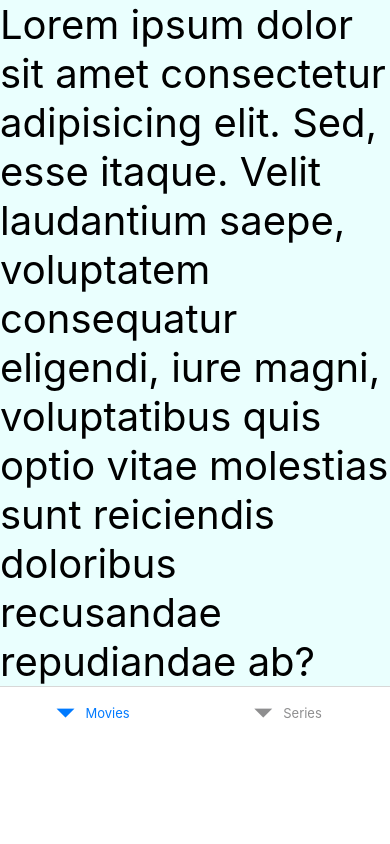
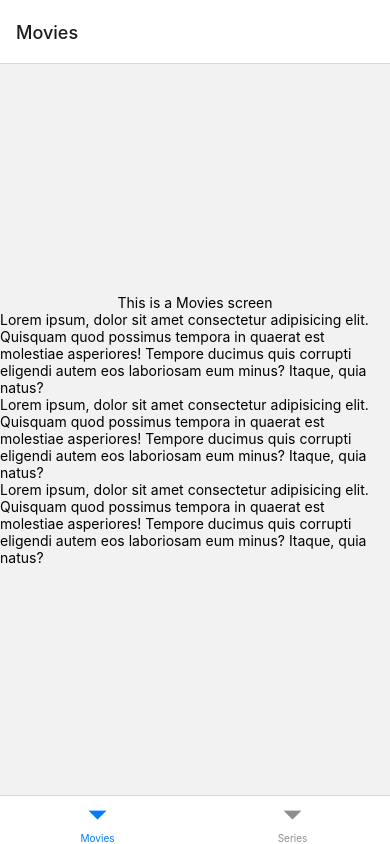
Before and after one commit to abdenassar01/aflami, a React Native app: screen /Movies in a window 390 px wide. Built offline with nearby package versions, Linux system fonts and the light colour scheme.

Commit message:
removing save area screen and fix screen render

```diff
--- a/App.tsx
+++ b/App.tsx
@@ -2,9 +2,7 @@
 
 import { NavigationContainer } from '@react-navigation/native';
 import {
-  SafeAreaView,
   StatusBar,
-  Text,
   useColorScheme,
 } from 'react-native';
 import Tabs from './components/Tabs';
@@ -18,15 +16,11 @@ const App = () => {
 
   return (
     <NavigationContainer>
-      <SafeAreaView style={backgroundStyle}>
-        <StatusBar
-          barStyle={isDarkMode ? 'light-content' : 'dark-content'}
-          backgroundColor={backgroundStyle.backgroundColor}
-        />
-        <Text style={{fontSize: 40}}>Lorem ipsum dolor sit amet consectetur adipisicing elit. Sed, esse itaque. Velit laudantium saepe, voluptatem consequatur eligendi, iure magni, voluptatibus quis optio vitae molestias sunt reiciendis doloribus recusandae repudiandae ab?</Text>
-
-        <Tabs />
-      </SafeAreaView>
+      <StatusBar
+        barStyle={isDarkMode ? 'light-content' : 'dark-content'}
+        backgroundColor={backgroundStyle.backgroundColor}
+      />
+      <Tabs />
     </NavigationContainer>
 
   );
--- a/components/screens/movies/Movies.tsx
+++ b/components/screens/movies/Movies.tsx
@@ -2,11 +2,11 @@ import { View, Text, ScrollView } from 'react-native'
 
 export default function Movies() {
   return (
-    <ScrollView style={{ flex:1}}>
+    <View style={{ flex: 1, justifyContent: 'center', alignItems: 'center'}}>
       <Text>This is a Movies screen</Text>
       <Text>Lorem ipsum, dolor sit amet consectetur adipisicing elit. Quisquam quod possimus tempora in quaerat est molestiae asperiores! Tempore ducimus quis corrupti eligendi autem eos laboriosam eum minus? Itaque, quia natus?</Text>
       <Text>Lorem ipsum, dolor sit amet consectetur adipisicing elit. Quisquam quod possimus tempora in quaerat est molestiae asperiores! Tempore ducimus quis corrupti eligendi autem eos laboriosam eum minus? Itaque, quia natus?</Text>
       <Text>Lorem ipsum, dolor sit amet consectetur adipisicing elit. Quisquam quod possimus tempora in quaerat est molestiae asperiores! Tempore ducimus quis corrupti eligendi autem eos laboriosam eum minus? Itaque, quia natus?</Text>
-    </ScrollView>
+    </View>
   )
 }
```
